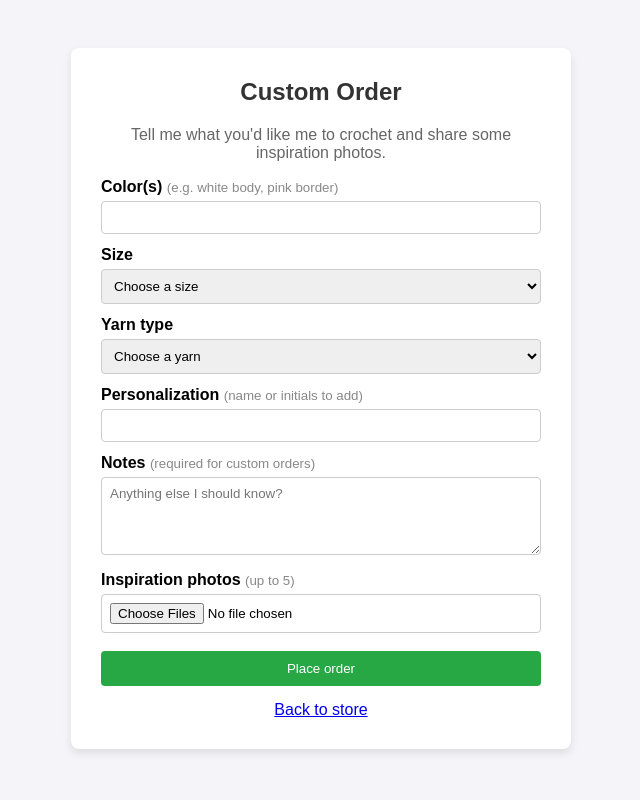
After one commit to nimohwin/online-store, a FastAPI app: template templates/order_form.html in a window 1280 px wide. The commit adds this page. Shown: the whole page, without its empty margins (319-959 px from the left). Run offline with FastAPI, Linux system fonts and the light colour scheme; the template is opened without the code that fills it, so the values that code supplies are empty.

Commit message:
Add orders with personalization and My Orders page

```diff
--- a/main.py
+++ b/main.py
@@ -1,21 +1,23 @@
 import os
 import uuid
+from typing import List
 
 import bcrypt
 from fastapi import FastAPI, Request, Form, Depends, File, UploadFile
 from fastapi.responses import HTMLResponse, RedirectResponse
 from fastapi.staticfiles import StaticFiles
 from fastapi.templating import Jinja2Templates
-from sqlalchemy.orm import Session
+from sqlalchemy.orm import Session, joinedload, selectinload
 from starlette.middleware.sessions import SessionMiddleware
 
 from database import Base, engine, get_db
-from models import User, Product
+from models import User, Product, Order, OrderImage
 
 Base.metadata.create_all(bind=engine)
 
 UPLOAD_DIR = "static/uploads"
 ALLOWED_EXTENSIONS = {".jpg", ".jpeg", ".png", ".webp"}
+MAX_INSPO_IMAGES = 5
 os.makedirs(UPLOAD_DIR, exist_ok=True)
 
 app = FastAPI()
@@ -28,6 +30,19 @@ def get_current_user(request: Request, db: Session):
     user_id = request.session.get("user_id")
     return db.get(User, user_id) if user_id else None
 
+
+async def save_upload(file: UploadFile):
+    """Saves an uploaded image and returns its web path, or None if invalid."""
+    ext = os.path.splitext(file.filename or "")[1].lower()
+    if ext not in ALLOWED_EXTENSIONS:
+        return None
+    filename = f"{uuid.uuid4().hex}{ext}"
+    with open(os.path.join(UPLOAD_DIR, filename), "wb") as f:
+        f.write(await file.read())
+    return f"/static/uploads/{filename}"
+
+
+# ---------- Home ----------
 
 @app.get("/", response_class=HTMLResponse)
 def home(request: Request, db: Session = Depends(get_db)):
@@ -123,24 +138,105 @@ async def create_product(
     if not user or user.role != "admin":
         return RedirectResponse(url="/login", status_code=303)
 
-    ext = os.path.splitext(image.filename)[1].lower()
-    if ext not in ALLOWED_EXTENSIONS:
+    image_path = await save_upload(image)
+    if not image_path:
         return templates.TemplateResponse(
             request=request,
             name="admin_add_product.html",
             context={"user": user, "error": "Please upload a .jpg, .png or .webp image."},
         )
 
-    filename = f"{uuid.uuid4().hex}{ext}"
-    with open(os.path.join(UPLOAD_DIR, filename), "wb") as f:
-        f.write(await image.read())
-
     db.add(Product(
         name=name,
         description=description,
         price=price,
         category=category,
-        image_path=f"/static/uploads/{filename}",
+        image_path=image_path,
     ))
     db.commit()
     return RedirectResponse(url="/", status_code=303)
+
+
+# ---------- Orders ----------
+
+@app.get("/order/new", response_class=HTMLResponse)
+def order_page(request: Request, product_id: int | None = None, db: Session = Depends(get_db)):
+    user = get_current_user(request, db)
+    if not user:
+        return RedirectResponse(url="/login", status_code=303)
+    product = db.get(Product, product_id) if product_id else None
+    return templates.TemplateResponse(
+        request=request,
+        name="order_form.html",
+        context={"user": user, "product": product},
+    )
+
+
+@app.post("/orders", response_class=HTMLResponse)
+async def create_order(
+    request: Request,
+    product_id: str = Form(""),
+    color: str = Form(""),
+    size: str = Form(""),
+    yarn: str = Form(""),
+    personalization: str = Form(""),
+    notes: str = Form(""),
+    inspo: List[UploadFile] = File(default=[]),
+    db: Session = Depends(get_db),
+):
+    user = get_current_user(request, db)
+    if not user:
+        return RedirectResponse(url="/login", status_code=303)
+
+    product = db.get(Product, int(product_id)) if product_id.isdigit() else None
+
+    if not product and not notes.strip():
+        return templates.TemplateResponse(
+            request=request,
+            name="order_form.html",
+            context={
+                "user": user,
+                "product": None,
+                "error": "For a custom order, please describe what you want in the notes.",
+            },
+        )
+
+    order = Order(
+        user_id=user.id,
+        product_id=product.id if product else None,
+        color=color,
+        size=size,
+        yarn=yarn,
+        personalization=personalization,
+        notes=notes,
+    )
+    db.add(order)
+    db.flush()  # gives the order an id before we attach images
+
+    files = [f for f in inspo if f.filename][:MAX_INSPO_IMAGES]
+    for f in files:
+        path = await save_upload(f)
+        if path:
+            db.add(OrderImage(order_id=order.id, image_path=path))
+
+    db.commit()
+    return RedirectResponse(url="/my-orders", status_code=303)
+
+
+@app.get("/my-orders", response_class=HTMLResponse)
+def my_orders(request: Request, db: Session = Depends(get_db)):
+    user = get_current_user(request, db)
+    if not user:
+        return RedirectResponse(url="/login", status_code=303)
+    orders = (
+        db.query(Order)
+        .options(joinedload(Order.product), selectinload(Order.images))
+        .filter(Order.user_id == user.id)
+        .order_by(Order.id.desc())
+        .all()
+    )
+    return templates.TemplateResponse(
+        request=request,
+        name="my_orders.html",
+        context={"user": user, "orders": orders},
+    )
--- /dev/null
+++ b/templates/order_form.html
@@ -0,0 +1,78 @@
+<!DOCTYPE html>
+<html lang="en">
+<head>
+    <meta charset="UTF-8">
+    <meta name="viewport" content="width=device-width, initial-scale=1">
+    <title>Place an Order</title>
+    <style>
+        body { font-family: Arial, sans-serif; background: #f4f4f9; display: flex; justify-content: center; padding: 40px 0; }
+        .container { background: #fff; padding: 30px; border-radius: 8px; box-shadow: 0 4px 8px rgba(0,0,0,0.1); width: 440px; max-width: 92%; }
+        h2 { text-align: center; color: #333; margin-top: 0; }
+        .product { display: flex; gap: 12px; align-items: center; background: #f4f4f9; padding: 10px; border-radius: 6px; margin-bottom: 10px; }
+        .product img { width: 70px; height: 70px; object-fit: cover; border-radius: 6px; }
+        label { display: block; margin-top: 12px; font-weight: bold; }
+        small { color: #888; font-weight: normal; }
+        input, select, textarea { width: 100%; padding: 8px; margin-top: 5px; border: 1px solid #ccc; border-radius: 4px; box-sizing: border-box; font-family: inherit; }
+        .btn { margin-top: 18px; width: 100%; padding: 10px; background: #28a745; color: white; border: none; border-radius: 4px; cursor: pointer; }
+        .btn:hover { background: #218838; }
+        .error { color: red; text-align: center; }
+        .back { text-align: center; margin-top: 15px; }
+    </style>
+</head>
+<body>
+    <div class="container">
+        {% if product %}
+            <h2>Order: {{ product.name }}</h2>
+            <div class="product">
+                <img src="{{ product.image_path }}" alt="{{ product.name }}">
+                <div>
+                    <strong>{{ product.name }}</strong><br>
+                    KES {{ product.price }}
+                </div>
+            </div>
+        {% else %}
+            <h2>Custom Order</h2>
+            <p style="text-align:center; color:#666;">Tell me what you'd like me to crochet and share some inspiration photos.</p>
+        {% endif %}
+
+        {% if error %}<p class="error">{{ error }}</p>{% endif %}
+
+        <form action="/orders" method="post" enctype="multipart/form-data">
+            <input type="hidden" name="product_id" value="{{ product.id if product else '' }}">
+
+            <label for="color">Color(s) <small>(e.g. white body, pink border)</small></label>
+            <input type="text" id="color" name="color">
+
+            <label for="size">Size</label>
+            <select id="size" name="size">
+                <option value="">Choose a size</option>
+                <option>Small</option>
+                <option>Medium</option>
+                <option>Large</option>
+                <option>Custom (describe in notes)</option>
+            </select>
+
+            <label for="yarn">Yarn type</label>
+            <select id="yarn" name="yarn">
+                <option value="">Choose a yarn</option>
+                <option>Cotton</option>
+                <option>Acrylic</option>
+                <option>Wool blend</option>
+                <option>Not sure, advise me</option>
+            </select>
+
+            <label for="personalization">Personalization <small>(name or initials to add)</small></label>
+            <input type="text" id="personalization" name="personalization" maxlength="40">
+
+            <label for="notes">Notes {% if not product %}<small>(required for custom orders)</small>{% endif %}</label>
+            <textarea id="notes" name="notes" rows="4" placeholder="Anything else I should know?"></textarea>
+
+            <label for="inspo">Inspiration photos <small>(up to 5)</small></label>
+            <input type="file" id="inspo" name="inspo" accept="image/*" multiple>
+
+            <button type="submit" class="btn">Place order</button>
+        </form>
+        <div class="back"><a href="/">Back to store</a></div>
+    </div>
+</body>
+</html>
```
Also changed, not shown: models.py (+33 -1 lines), templates/home.html (+8 -1 lines), templates/my_orders.html (added, +62 -0 lines).
